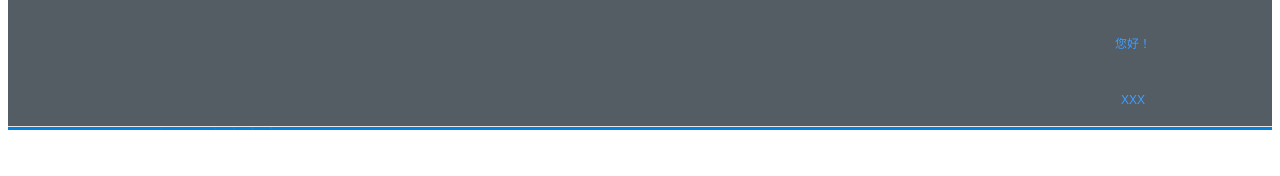
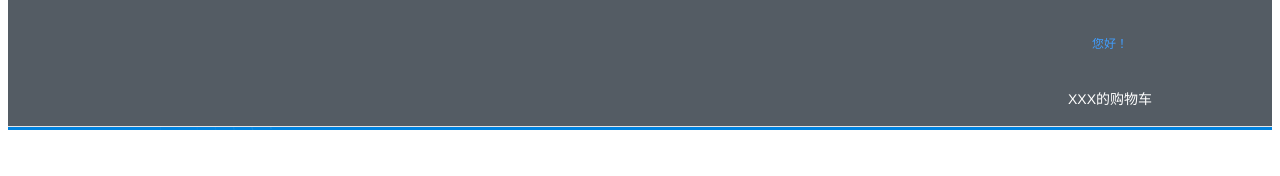
Before and after one commit to zuccWatermelon/bysj, a Vue app in the folder my-project/: page /#/CloudProduct in a window 1280 px wide. Shown: the part 218-394 px from the top of the page. Built offline with nearby package versions, Linux system fonts and the light colour scheme.

Commit message:
修改了购物车链接，接下来是查询客户后的链接，购物车配置跟后端一起开发、联调，资产、退订等的界面之后做。今天做讲vue的ppt和后端技术探索。

```diff
--- a/my-project/src/components/CloudProduct.vue
+++ b/my-project/src/components/CloudProduct.vue
@@ -20,7 +20,7 @@
         <div class="regist-login">
 <!--           <el-menu-item index="5"> <el-button type="text" @click="regist = true" >注册 </el-button> </el-menu-item> -->
           <el-menu-item index="6"><el-button type="text" @click="login = true" class="color" > 您好！ </el-button> </el-menu-item>
-          <el-menu-item index="7"><el-button type="text" @click="research"  class="color"> XXX </el-button> </el-menu-item>
+          <el-menu-item index="7"> <router-link to="ShoppingCar" class="color">XXX的购物车 </router-link> </el-menu-item>
         <el-dialog title="请输入登录账号" :visible.sync="login" width="30%">
           <el-form :model="form">
             <el-form-item label="账号" :label-width="formLabelWidth">
--- a/my-project/src/components/Searched.vue
+++ b/my-project/src/components/Searched.vue
@@ -19,7 +19,7 @@
         <div class="regist-login">
 <!--           <el-menu-item index="5"> <el-button type="text" @click="regist = true" >注册 </el-button> </el-menu-item> -->
           <el-menu-item index="6"><el-button type="text" @click="login = true" class="color" > 您好！ </el-button> </el-menu-item>
-          <el-menu-item index="7"><el-button type="text" @click="research" class="color" > XXX </el-button> </el-menu-item>
+          <el-menu-item index="7"> <router-link to="ShoppingCar" class="color">XXX的购物车 </router-link> </el-menu-item>
         <el-dialog title="请输入登录账号" :visible.sync="login" width="30%">
           <el-form :model="form">
             <el-form-item label="账号" :label-width="formLabelWidth">
--- a/my-project/src/components/ShoppingCar.vue
+++ b/my-project/src/components/ShoppingCar.vue
@@ -19,7 +19,7 @@
         <div class="regist-login">
 <!--           <el-menu-item index="5"> <el-button type="text" @click="regist = true" >注册 </el-button> </el-menu-item> -->
           <el-menu-item index="6"><el-button type="text" @click="login = true" class="color"  > 您好！ </el-button> </el-menu-item>
-          <el-menu-item index="7"><el-button type="text" @click="research"  class="color" > XXX </el-button> </el-menu-item>
+          <el-menu-item index="7"> <router-link to="ShoppingCar" class="color">XXX的购物车 </router-link> </el-menu-item>
         <el-dialog title="请输入登录账号" :visible.sync="login" width="30%">
           <el-form :model="form">
             <el-form-item label="账号" :label-width="formLabelWidth">
```
